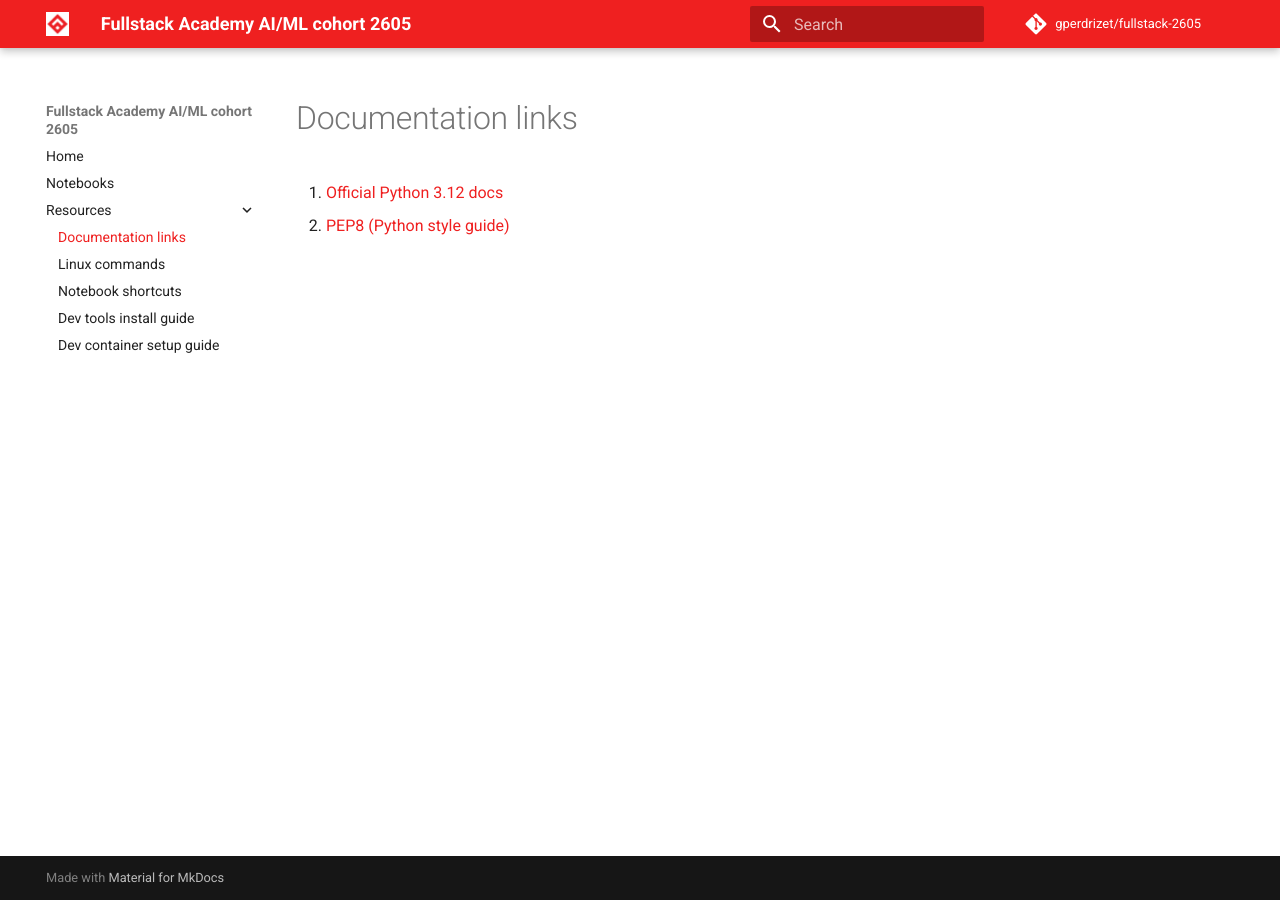
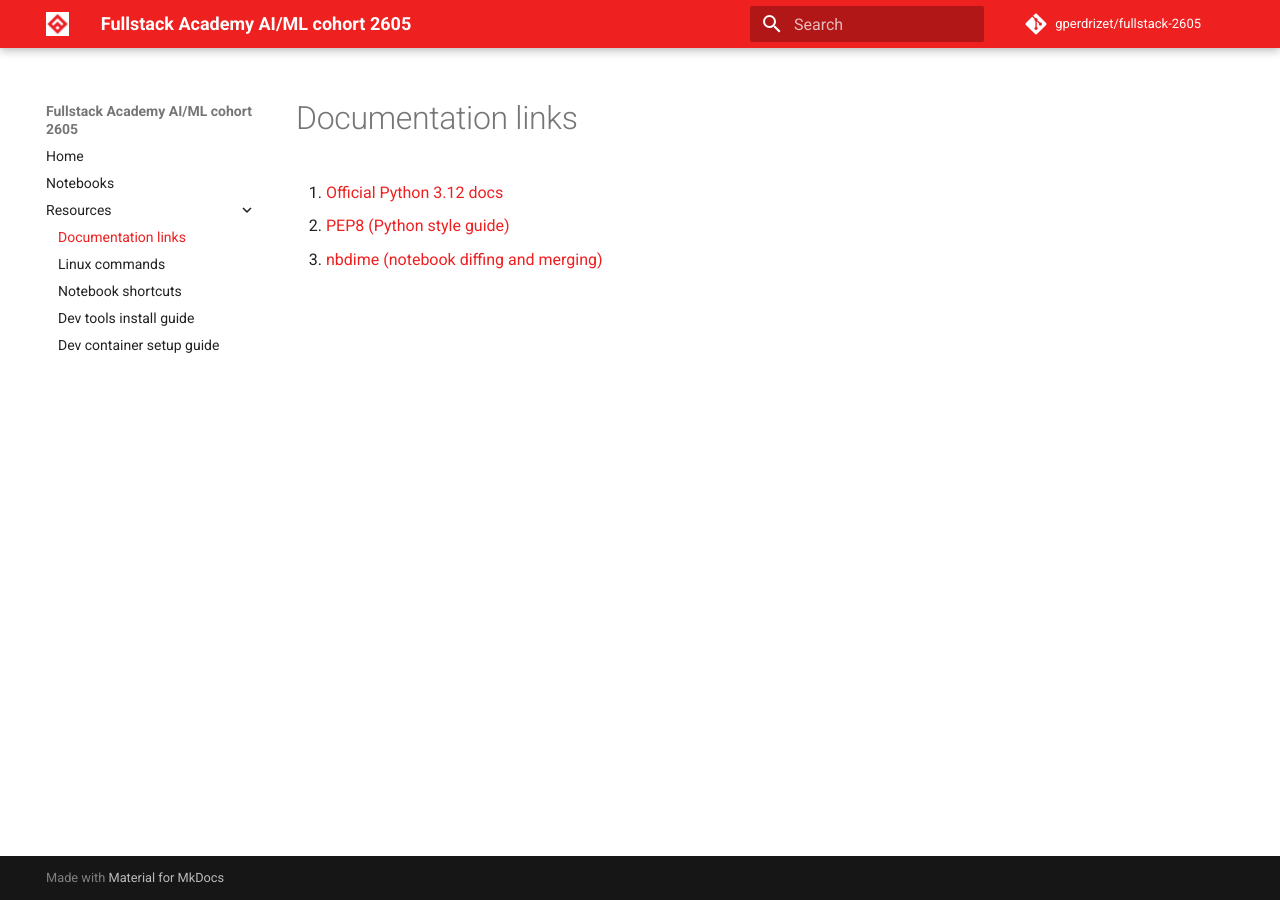
Before and after one commit to gperdrizet/fullstack-2605, an MkDocs documentation site: the page built from docs/resources/documentation-links.md, in a window 1280 px wide. Built offline with MkDocs 1.6.1 and Material for MkDocs 9.7.7, drawn with Linux system fonts in a browser that asks for light colours; comment, search, counter and statistics services are not loaded.

Commit message:
Add nbdime to requirements and documentation links

```diff
--- a/docs/resources/documentation-links.md
+++ b/docs/resources/documentation-links.md
@@ -2,3 +2,4 @@
 
 1. [Official Python 3.12 docs](https://docs.python.org/3.12/)
 2. [PEP8 (Python style guide)](https://peps.python.org/pep-0008/)
+3. [nbdime (notebook diffing and merging)](https://nbdime.readthedocs.io/en/latest/)
--- a/requirements.txt
+++ b/requirements.txt
@@ -1,2 +1,3 @@
 ipykernel
 mkdocs-material
+nbdime
```
